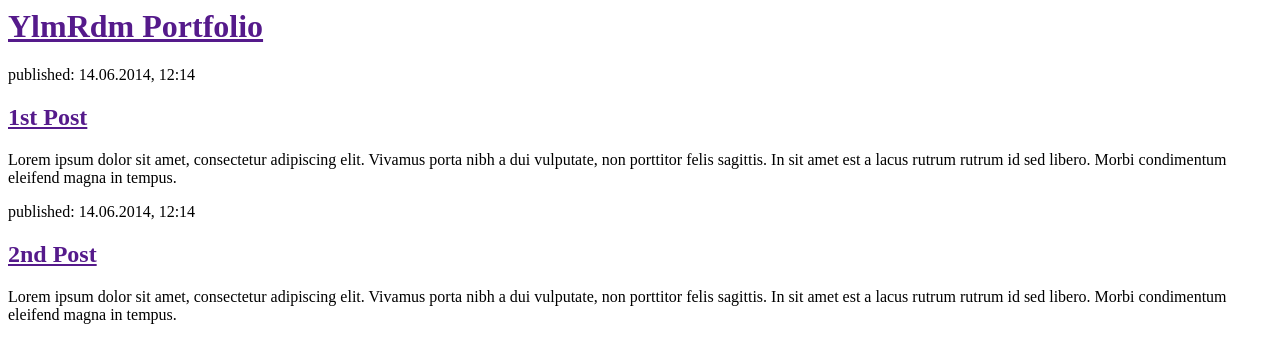
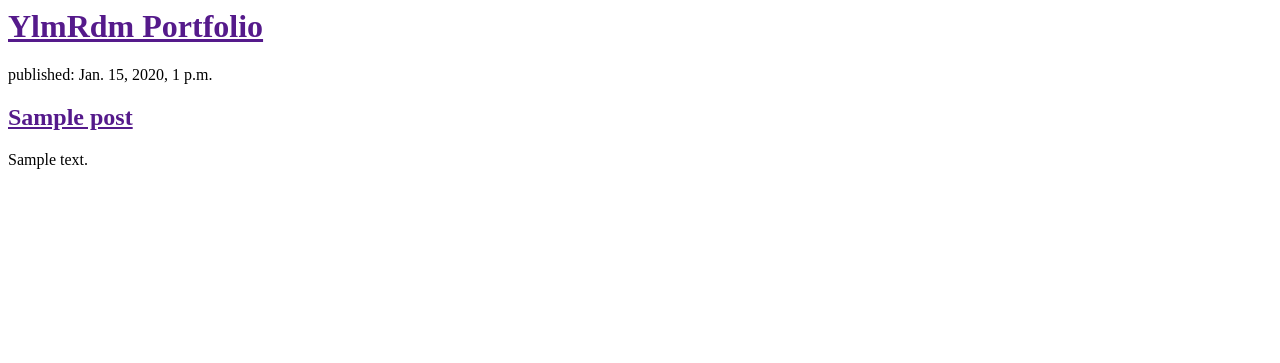
Before and after one commit to SocialDesigner/my-portfolio, a Django app: template portfolio/templates/portfolio/post_list.html in a window 1280 px wide. Shown: the top 363 px of the page. Run offline with Django 3.2, Linux system fonts and the light colour scheme; the template is opened without the code that fills it: values named after a table or form of the project are taken from there, others are empty; tables that the repository leaves empty hold one stand-in row (Sample ...).

Commit message:
3rd: Changed template for reading posts n db.

```diff
--- a/portfolio/templates/portfolio/post_list.html
+++ b/portfolio/templates/portfolio/post_list.html
@@ -5,18 +5,14 @@
 <body>
   <div>
       <h1><a href="">YlmRdm Portfolio</a></h1>
+
   </div>
-
+{% for post in posts %}
   <div>
-      <p>published: 14.06.2014, 12:14</p>
-      <h2><a href="">1st Post</a></h2>
-      <p>Lorem ipsum dolor sit amet, consectetur adipiscing elit. Vivamus porta nibh a dui vulputate, non porttitor felis sagittis. In sit amet est a lacus rutrum rutrum id sed libero. Morbi condimentum eleifend magna in tempus.</p>
+      <p>published: {{ post.publish_date }}</p>
+      <h2><a href="">{{ post.title }}</a></h2>
+      <p>{{ post.content|linebreaksbr }}</p>
   </div>
-
-  <div>
-      <p>published: 14.06.2014, 12:14</p>
-      <h2><a href="">2nd Post</a></h2>
-      <p>Lorem ipsum dolor sit amet, consectetur adipiscing elit. Vivamus porta nibh a dui vulputate, non porttitor felis sagittis. In sit amet est a lacus rutrum rutrum id sed libero. Morbi condimentum eleifend magna in tempus.</p>
-  </div>
+{% endfor %}
 </body>
 </html>
--- a/portfolio/views.py
+++ b/portfolio/views.py
@@ -1,4 +1,7 @@
 from django.shortcuts import render
+from django.utils import timezone
+from .models import Post
 
 def post_list(request):
-     return render(request, 'portfolio/post_list.html', {})
+    posts = Post.objects.filter(publish_date__lte=timezone.now()).order_by('publish_date')
+    return render(request, 'portfolio/post_list.html', {'posts': posts})
```
